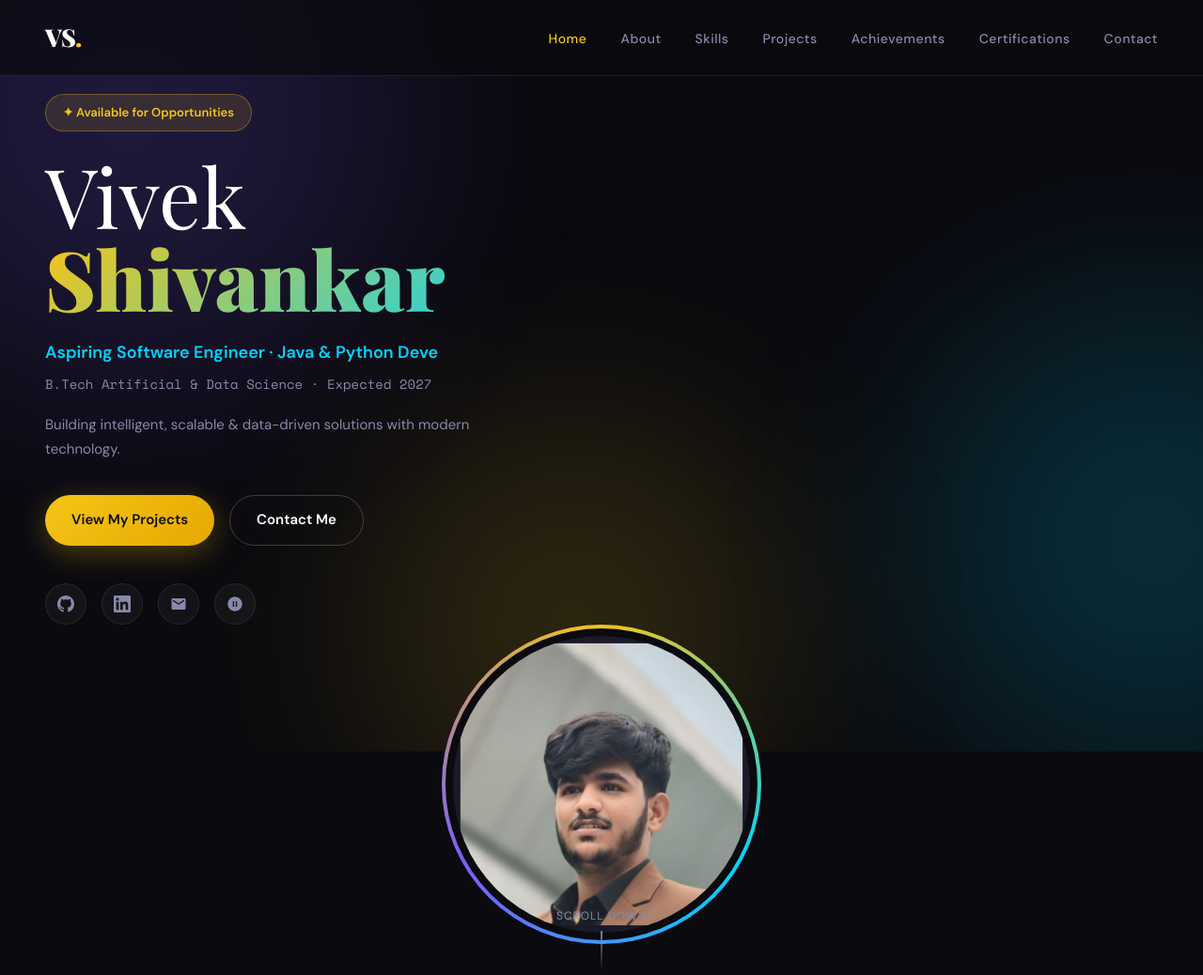
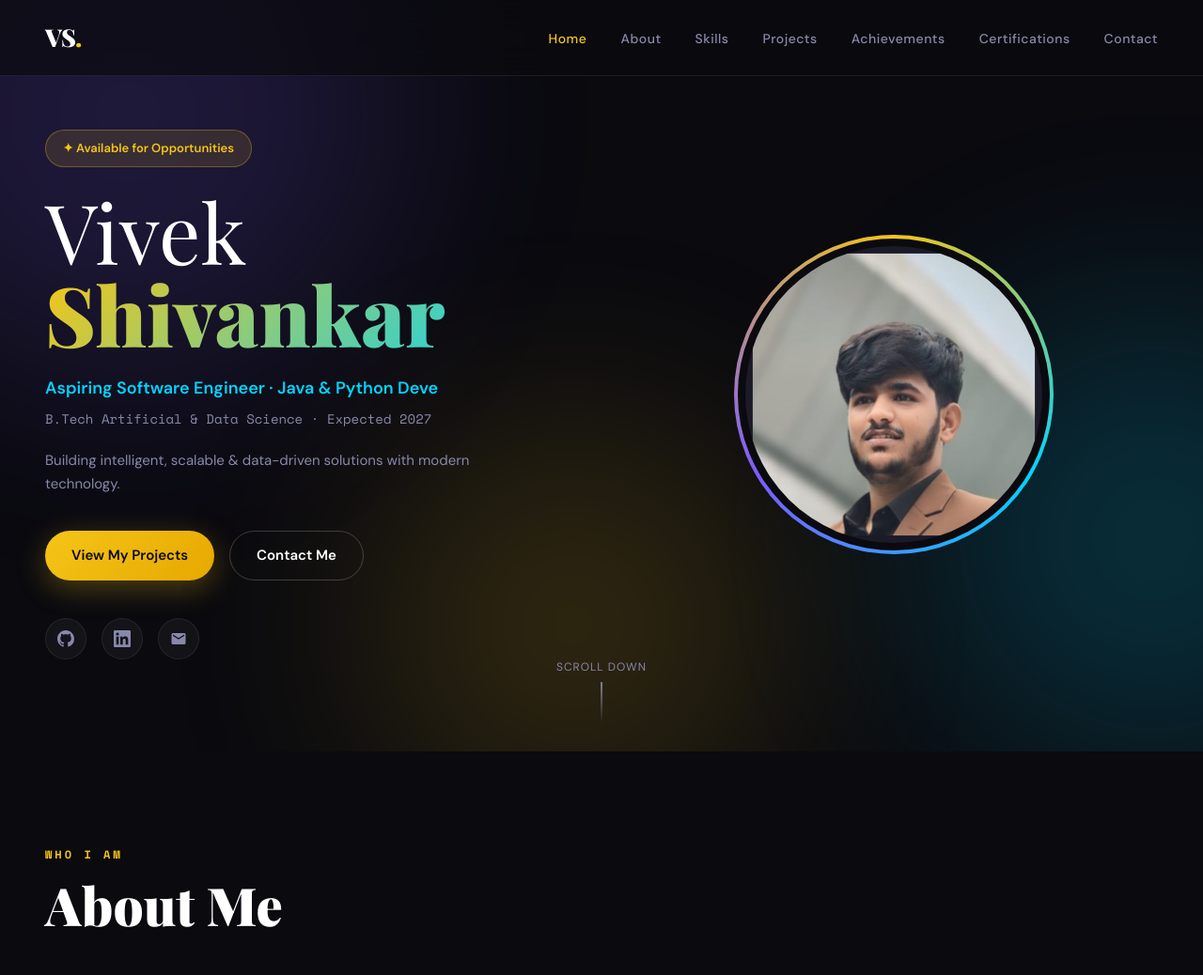
Before and after one commit to VivekShivankar/vivek-portfolio, a plain HTML site: page index.html in a window 1280 px wide. Shown: the top 1038 px of the page at 94% size. Drawn offline with nearby package versions, Linux system fonts and the light colour scheme.

Commit message:
Remove Google Cloud Skills link from index.html
Removed Google Cloud Skills link and associated SVG.

```diff
--- a/index.html
+++ b/index.html
@@ -73,10 +73,6 @@
           <a href="mailto:shivankarvivek44@gmail.com" class="social-icon">
             <svg viewBox="0 0 24 24" fill="currentColor"><path d="M20 4H4c-1.1 0-2 .9-2 2v12c0 1.1.9 2 2 2h16c1.1 0 2-.9 2-2V6c0-1.1-.9-2-2-2zm0 4l-8 5-8-5V6l8 5 8-5v2z"/></svg>
           </a>
-          <a href="https://www.skills.google/public_profiles/c0ad43f0-9db7-442e-a750-965c247105d9" target="_blank" class="social-icon" title="Google Cloud Skills">
-            <svg viewBox="0 0 24 24" fill="currentColor"><path d="M12 2C6.48 2 2 6.48 2 12s4.48 10 10 10 10-4.48 10-10S17.52 2 12 2zm-1 14H9V8h2v8zm4 0h-2V8h2v8z"/><path d="M12 2C6.48 2 2 6.48 2 12s4.48 10 10 10 10-4.48 10-10S17.52 2 12 2zm0 18c-4.41 0-8-3.59-8-8s3.59-8 8-8 8 3.59 8 8-3.59 8-8 8zm-1-5h2v2h-2zm0-8h2v6h-2z"/></svg>
-          </a>
-        </div>
         </div>
       </div>
       <div class="hero-right">
```
